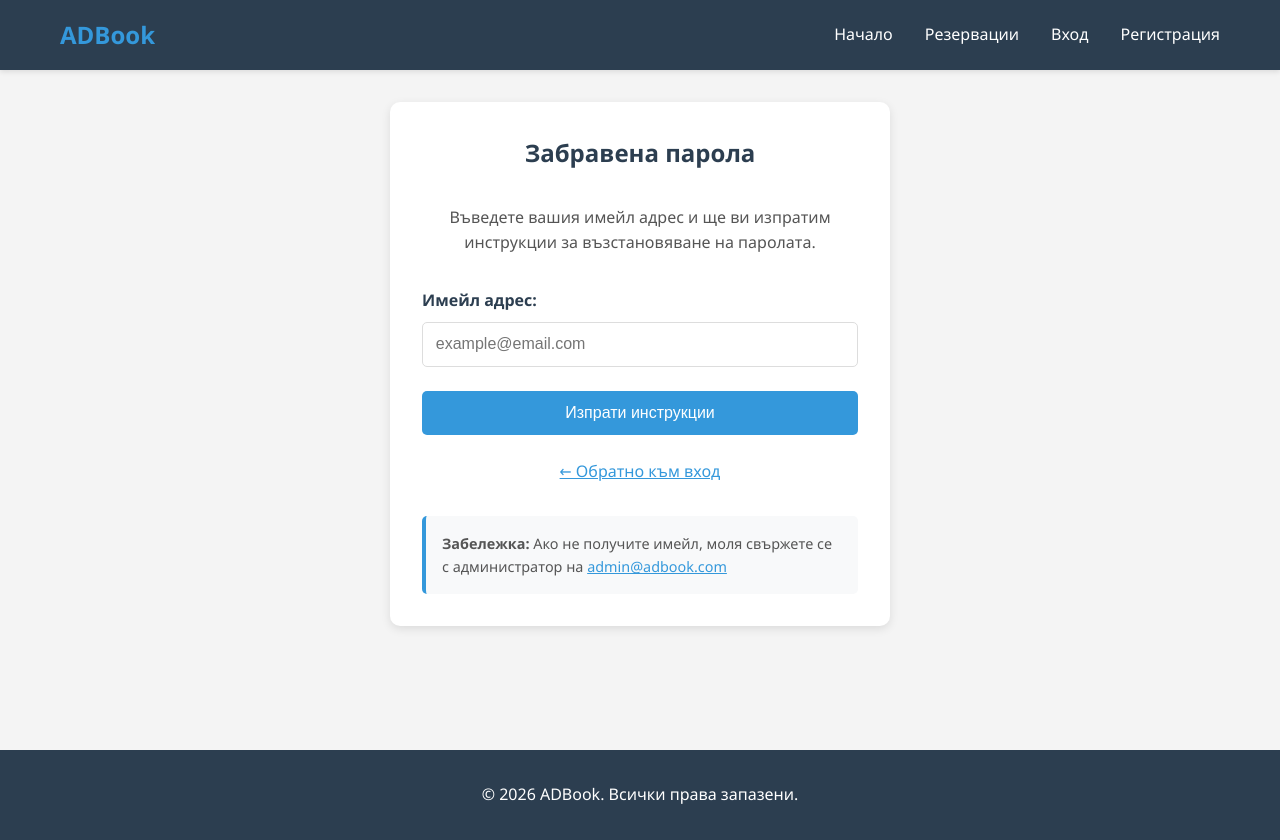
After one commit to aleksd03/Booking_System, a PHP site: page /pages/forgot_password.php in a window 1280 px wide. The commit adds this page. Run offline with PHP 8.4, Linux system fonts and the light colour scheme.

Commit message:
Improve navigation and add password recovery
- Make logo clickable and redirect to homepage
- Add forgot password page with user-friendly message
- Improve CSS for logo link (remove inline styles)
- Clean up navigation styling

```diff
--- a/assets/css/style.css
+++ b/assets/css/style.css
@@ -35,6 +35,16 @@ body {
 .navbar h1 {
     font-size: 1.5rem;
     color: #3498db;
+}
+
+.navbar .logo-link {
+    text-decoration: none;
+    color: inherit;
+    transition: opacity 0.3s;
+}
+
+.navbar .logo-link:hover {
+    opacity: 0.8;
 }
 
 .nav-menu {
--- a/index.php
+++ b/index.php
@@ -13,7 +13,7 @@ session_start();
     <header>
         <nav class="navbar">
             <div class="container">
-                <h1>ADBook</h1>
+                <a href="index.php" class="logo-link"><h1>ADBook</h1></a>
                 <ul class="nav-menu">
                     <li><a href="index.php">Начало</a></li>
                     <li><a href="pages/reservations.php">Резервации</a></li>
--- /dev/null
+++ b/pages/forgot_password.php
@@ -0,0 +1,80 @@
+<?php
+session_start();
+?>
+<!DOCTYPE html>
+<html lang="bg">
+<head>
+    <meta charset="UTF-8">
+    <meta name="viewport" content="width=device-width, initial-scale=1.0">
+    <title>Забравена парола - ADBook</title>
+    <link rel="stylesheet" href="../assets/css/style.css">
+</head>
+<body>
+    <header>
+        <nav class="navbar">
+            <div class="container">
+                <a href="../index.php" class="logo-link"><h1>ADBook</h1></a>
+                <ul class="nav-menu">
+                    <li><a href="../index.php">Начало</a></li>
+                    <li><a href="reservations.php">Резервации</a></li>
+                    <li><a href="login.php">Вход</a></li>
+                    <li><a href="register.php">Регистрация</a></li>
+                </ul>
+            </div>
+        </nav>
+    </header>
+
+    <main class="container">
+        <div class="form-container">
+            <h2 style="text-align: center; margin-bottom: 2rem; color: #2c3e50;">Забравена парола</h2>
+
+            <?php
+            // Display success message if any
+            if (isset($_SESSION['forgot_password_message'])) {
+                echo '<div class="alert alert-success">' . htmlspecialchars($_SESSION['forgot_password_message']) . '</div>';
+                unset($_SESSION['forgot_password_message']);
+            }
+
+            // Display error if any
+            if (isset($_SESSION['forgot_password_error'])) {
+                echo '<div class="alert alert-error">' . htmlspecialchars($_SESSION['forgot_password_error']) . '</div>';
+                unset($_SESSION['forgot_password_error']);
+            }
+            ?>
+
+            <p style="text-align: center; margin-bottom: 2rem; color: #555;">
+                Въведете вашия имейл адрес и ще ви изпратим инструкции за възстановяване на паролата.
+            </p>
+
+            <form action="forgot_password_process.php" method="POST" id="forgotPasswordForm">
+                <div class="form-group">
+                    <label for="email">Имейл адрес:</label>
+                    <input type="email" id="email" name="email" required
+                           placeholder="example@email.com">
+                </div>
+
+                <button type="submit" class="btn btn-primary" style="width: 100%;">Изпрати инструкции</button>
+            </form>
+
+            <p style="text-align: center; margin-top: 1.5rem;">
+                <a href="login.php" style="color: #3498db;">← Обратно към вход</a>
+            </p>
+
+            <div style="background-color: #f8f9fa; padding: 1rem; border-radius: 5px; margin-top: 2rem; border-left: 4px solid #3498db;">
+                <p style="margin: 0; color: #555; font-size: 0.9rem;">
+                    <strong>Забележка:</strong> Ако не получите имейл, моля свържете се с администратор на
+                    <a href="mailto:admin@adbook.com" style="color: #3498db;">admin@adbook.com</a>
+                </p>
+            </div>
+        </div>
+    </main>
+
+    <footer>
+        <div class="container">
+            <p>&copy; 2026 ADBook. Всички права запазени.</p>
+        </div>
+    </footer>
+
+    <script src="../assets/js/main.js"></script>
+</body>
+</html>
--- a/pages/login.php
+++ b/pages/login.php
@@ -13,7 +13,7 @@ session_start();
     <header>
         <nav class="navbar">
             <div class="container">
-                <h1>ADBook</h1>
+                <a href="../index.php" class="logo-link"><h1>ADBook</h1></a>
                 <ul class="nav-menu">
                     <li><a href="../index.php">Начало</a></li>
                     <li><a href="reservations.php">Резервации</a></li>
@@ -60,6 +60,10 @@ session_start();
             </form>
 
             <p style="text-align: center; margin-top: 1rem;">
+                <a href="forgot_password.php" style="color: #3498db; font-size: 0.9rem;">Забравена парола?</a>
+            </p>
+
+            <p style="text-align: center; margin-top: 1rem;">
                 Нямате акаунт? <a href="register.php" style="color: #3498db;">Регистрирайте се тук</a>
             </p>
         </div>
--- a/pages/register.php
+++ b/pages/register.php
@@ -13,7 +13,7 @@ session_start();
     <header>
         <nav class="navbar">
             <div class="container">
-                <h1>ADBook</h1>
+                <a href="../index.php" class="logo-link"><h1>ADBook</h1></a>
                 <ul class="nav-menu">
                     <li><a href="../index.php">Начало</a></li>
                     <li><a href="reservations.php">Резервации</a></li>
```
Also changed, not shown: pages/forgot_password_process.php (added, +45 -0 lines).
